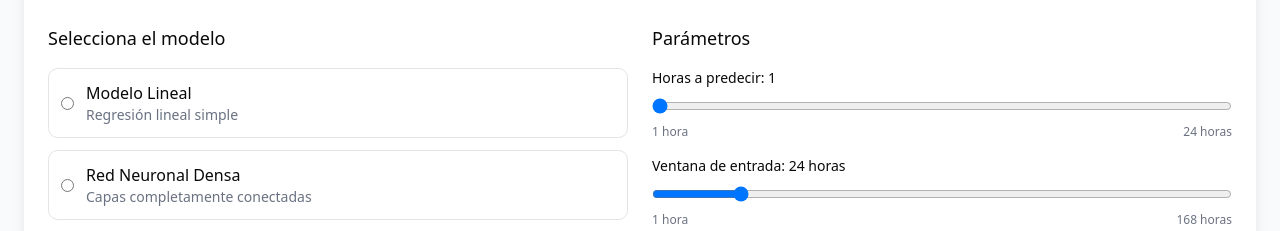
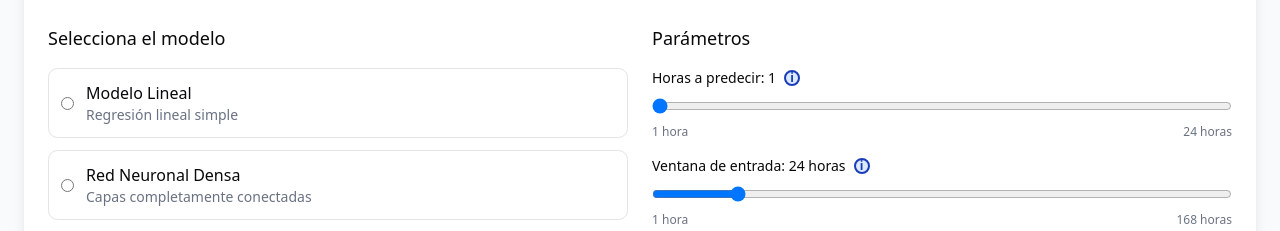
Before and after one commit to santos-404/time-series-tfg, a React (Vite) app in the folder frontend/: page /predict in a window 1280 px wide. Shown: the part 253-484 px from the top of the page. Built offline with nearby package versions, Linux system fonts and the light colour scheme; no server answers.

Commit message:
Add info about prediction parameters (#8)

```diff
--- a/frontend/src/screens/predict/predictions.tsx
+++ b/frontend/src/screens/predict/predictions.tsx
@@ -84,8 +84,19 @@ const Predictions = () => {
               <h3 className="text-lg font-medium mb-4">Parámetros</h3>
               <div className="space-y-4">
                 <div>
-                  <label className="block text-sm font-medium mb-2">
+                  <label className="block text-sm font-medium mb-2 flex items-center gap-2">
                     Horas a predecir: {predictionConfig.hours_ahead}
+                    <div className="relative group">
+                      <div className="w-4 h-4 bg-blue-100 border-2 border-blue-800 rounded-full flex items-center justify-center cursor-help">
+                        <span className="text-blue-800 text-xs font-bold">i</span>
+                      </div>
+                      <div className="absolute bottom-full left-1/2 transform -translate-x-1/2 mb-2 px-3 py-2 bg-blue-100 border-2 border-blue-800 text-blue-800 text-xs rounded-lg shadow-lg opacity-0 group-hover:opacity-100 transition-opacity duration-200 pointer-events-none w-64 z-10">
+                        <div className="text-center">
+                          <strong>Horas a predecir:</strong> Define cuántas horas en el futuro quieres que el modelo haga la predicción. Por ejemplo, si seleccionas 6 horas, el modelo predecirá el consumo energético que ocurrirá 6 horas después del momento actual.
+                        </div>
+                        <div className="absolute top-full left-1/2 transform -translate-x-1/2 border-4 border-transparent border-t-blue-800"></div>
+                      </div>
+                    </div>
                   </label>
                   <input
                     type="range"
@@ -103,16 +114,25 @@ const Predictions = () => {
                     <span>24 horas</span>
                   </div>
                 </div>
-
                 <div>
-                  <label className="block text-sm font-medium mb-2">
+                  <label className="block text-sm font-medium mb-2 flex items-center gap-2">
                     Ventana de entrada: {predictionConfig.input_hours} horas
+                    <div className="relative group">
+                      <div className="w-4 h-4 bg-blue-100 border-2 border-blue-800 rounded-full flex items-center justify-center cursor-help">
+                        <span className="text-blue-800 text-xs font-bold">i</span>
+                      </div>
+                      <div className="absolute bottom-full left-1/2 transform -translate-x-1/2 mb-2 px-3 py-2 bg-blue-100 border-2 border-blue-800 text-blue-800 text-xs rounded-lg shadow-lg opacity-0 group-hover:opacity-100 transition-opacity duration-200 pointer-events-none w-64 z-10">
+                        <div className="text-center">
+                          <strong>Ventana de entrada:</strong> Especifica cuántas horas de datos históricos utilizará el modelo para hacer la predicción. Una ventana más amplia permite capturar patrones a largo plazo, mientras que una ventana más pequeña se enfoca en tendencias recientes.
+                        </div>
+                        <div className="absolute top-full left-1/2 transform -translate-x-1/2 border-4 border-transparent border-t-blue-800"></div>
+                      </div>
+                    </div>
                   </label>
                   <input
                     type="range"
                     min="1"
                     max="168"
-                    step="4"
                     value={predictionConfig.input_hours}
                     onChange={(e) => setPredictionConfig(prev => ({
                       ...prev,
@@ -125,7 +145,6 @@ const Predictions = () => {
                     <span>168 horas</span>
                   </div>
                 </div>
-
                 <button
                   onClick={handlePredict}
                   disabled={predictionLoading}
```
